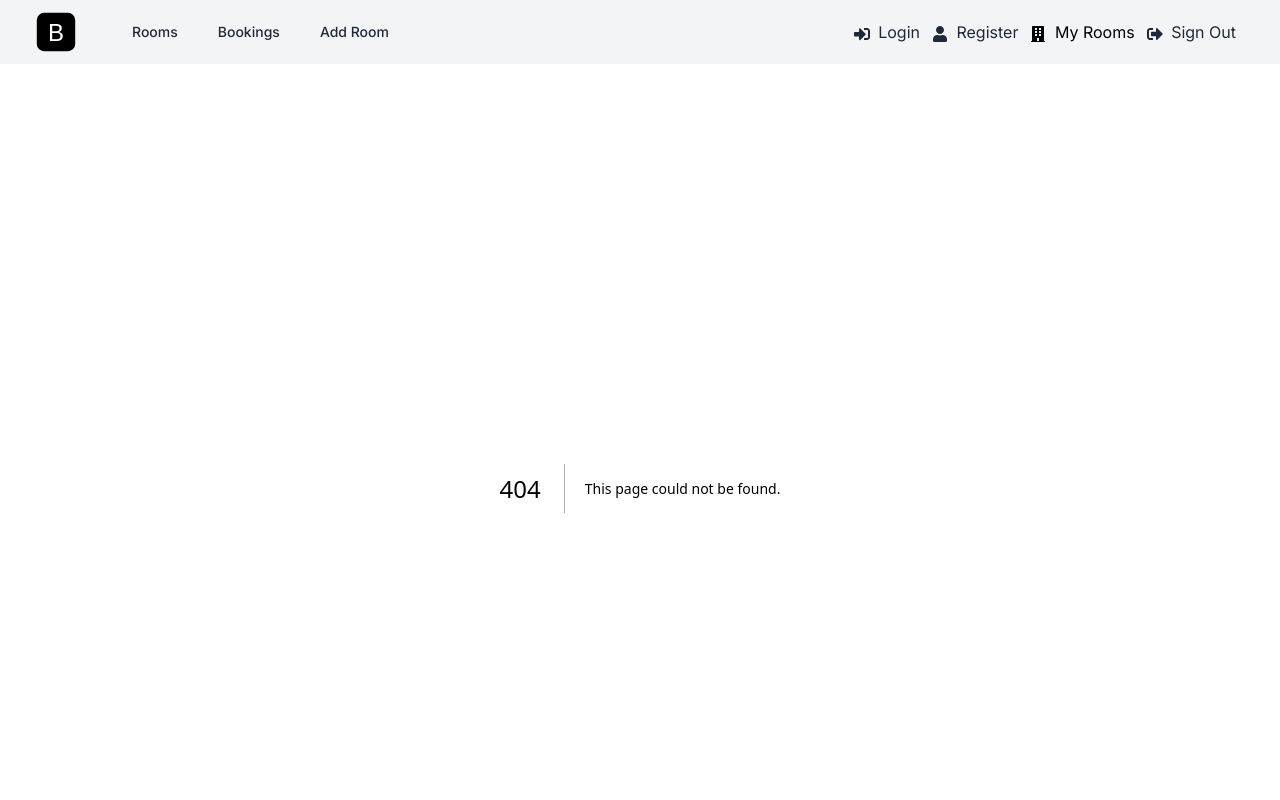
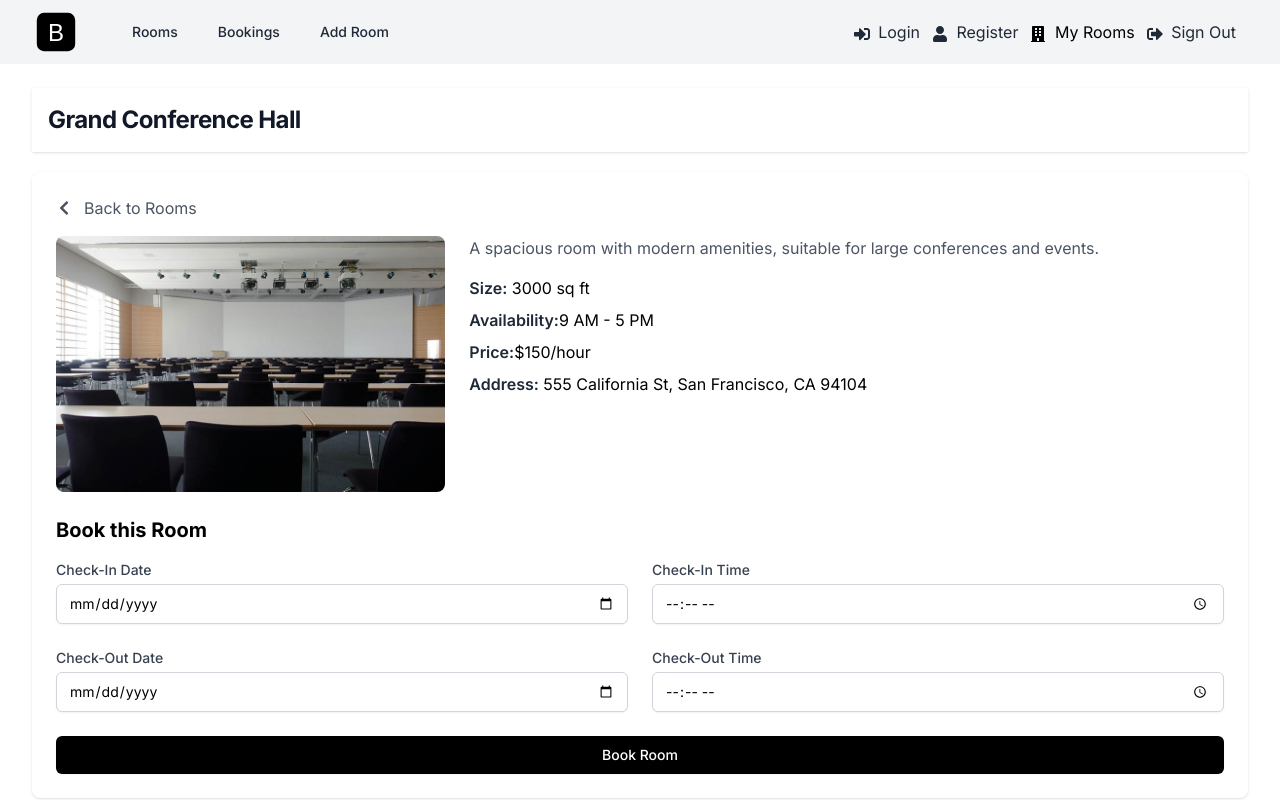
Before and after one commit to jefferyabbott/BookIt, a Next.js app: page /rooms/1 in a window 1280 px wide. Before the commit this address had no page. Shown: the top 800 px of the page. Built offline with nearby package versions, Linux system fonts and the light colour scheme.

Commit message:
Finish basic page layout

```diff
--- a/app/page.jsx
+++ b/app/page.jsx
@@ -1,9 +1,11 @@
 import rooms from '@/data/rooms.json';
 import RoomCard from '@/components/RoomCard';
+import Heading from '@/components/Heading';
 
 export default function Home() {
   return (
     <>
+      <Heading title='Available Rooms'/>
       { rooms.length > 0 ? (
         rooms.map((room) => <RoomCard room={room}/>)
       ) : (
--- /dev/null
+++ b/app/rooms/[id]/page.jsx
@@ -0,0 +1,69 @@
+import rooms from '@/data/rooms.json';
+import Heading from '@/components/Heading';
+import Image from 'next/image';
+import Link from 'next/link';
+import { FaChevronLeft } from 'react-icons/fa';
+import BookingForm from '@/components/BookingForm';
+
+const RoomPage = ({params}) => {
+    const { id } = params;
+    const room = rooms.find((room) => room.$id === id);
+
+    if (!room) {
+        return <Heading title='Room not found'/>;
+    }
+
+    return (
+        <>
+        <Heading title={room.name}/>
+        <div className="bg-white shadow rounded-lg p-6">
+        <Link
+          href="/"
+          className="flex items-center text-gray-600 hover:text-gray-800 mb-4"
+        >
+          <FaChevronLeft className="inline mr-1"/>
+          <span className="ml-2">Back to Rooms</span>
+        </Link>
+
+        <div className="flex flex-col sm:flex-row sm:space-x-6">
+          <Image
+            src={`/images/rooms/${room.image}`}
+            width={400}
+            height={100}
+            alt={room.name}
+            className="w-full sm:w-1/3 h-64 object-cover rounded-lg"
+          />
+
+          <div className="mt-4 sm:mt-0 sm:flex-1">
+            <p className="text-gray-600 mb-4">
+              {room.description}
+            </p>
+
+            <ul className="space-y-2">
+              <li>
+                <span className="font-semibold text-gray-800">Size:</span> {room.sqft} sq
+                ft
+              </li>
+              <li>
+                <span className="font-semibold text-gray-800">Availability:</span>
+                {room.availability}
+              </li>
+              <li>
+                <span className="font-semibold text-gray-800">Price:</span>
+                ${room.price_per_hour}/hour
+              </li>
+              <li>
+                <span className="font-semibold text-gray-800">Address:</span> {room.address}
+              </li>
+            </ul>
+          </div>
+        </div>
+
+        <BookingForm />
+
+      </div>
+        </>
+    );
+}
+
+export default RoomPage;
--- /dev/null
+++ b/components/BookingForm.jsx
@@ -0,0 +1,82 @@
+const BookingForm = () => {
+    return (
+        <div className="mt-6">
+          <h2 className="text-xl font-bold">Book this Room</h2>
+          <form className="mt-4">
+            <div className="grid grid-cols-1 sm:grid-cols-2 gap-6">
+              <div>
+                <label
+                  htmlFor="check_in_date"
+                  className="block text-sm font-medium text-gray-700"
+                >
+                  Check-In Date
+                </label>
+                <input
+                  type="date"
+                  id="check_in_date"
+                  name="check_in_date"
+                  className="mt-1 block w-full px-3 py-2 border border-gray-300 rounded-md shadow-sm focus:ring-indigo-500 focus:border-indigo-500 sm:text-sm"
+                  required
+                />
+              </div>
+              <div>
+                <label
+                  htmlFor="check_in_time"
+                  className="block text-sm font-medium text-gray-700"
+                >
+                  Check-In Time
+                </label>
+                <input
+                  type="time"
+                  id="check_in_time"
+                  name="check_in_time"
+                  className="mt-1 block w-full px-3 py-2 border border-gray-300 rounded-md shadow-sm focus:ring-indigo-500 focus:border-indigo-500 sm:text-sm"
+                  required
+                />
+              </div>
+              <div>
+                <label
+                  htmlFor="check_out_date"
+                  className="block text-sm font-medium text-gray-700"
+                >
+                  Check-Out Date
+                </label>
+                <input
+                  type="date"
+                  id="check_out_date"
+                  name="check_out_date"
+                  className="mt-1 block w-full px-3 py-2 border border-gray-300 rounded-md shadow-sm focus:ring-indigo-500 focus:border-indigo-500 sm:text-sm"
+                  required
+                />
+              </div>
+              <div>
+                <label
+                  htmlFor="check_out_time"
+                  className="block text-sm font-medium text-gray-700"
+                >
+                  Check-Out Time
+                </label>
+                <input
+                  type="time"
+                  id="check_out_time"
+                  name="check_out_time"
+                  className="mt-1 block w-full px-3 py-2 border border-gray-300 rounded-md shadow-sm focus:ring-indigo-500 focus:border-indigo-500 sm:text-sm"
+                  required
+                />
+              </div>
+            </div>
+
+            <div className="mt-6">
+              <button
+                type="submit"
+                className="w-full flex justify-center py-2 px-4 border border-transparent rounded-md shadow-sm text-sm font-medium text-white bg-black hover:bg-gray-700 focus:outline-none focus:ring-2 focus:ring-offset-2 focus:ring-gray-800"
+              >
+                Book Room
+              </button>
+            </div>
+          </form>
+        </div>
+    )
+}
+
+export default BookingForm;
--- /dev/null
+++ b/components/Heading.jsx
@@ -0,0 +1,11 @@
+const Heading = ({title}) => {
+    return (
+        <section className="bg-white mb-5 shadow px-4 py-4">
+            <h1 className="text-2xl font-bold tracking-tight text-gray-900">
+                {title}
+            </h1>
+        </section>
+    );
+}
+
+export default Heading;
```
Also changed, not shown: app/fonts/GeistMonoVF.woff (deleted), app/fonts/GeistVF.woff (deleted).
